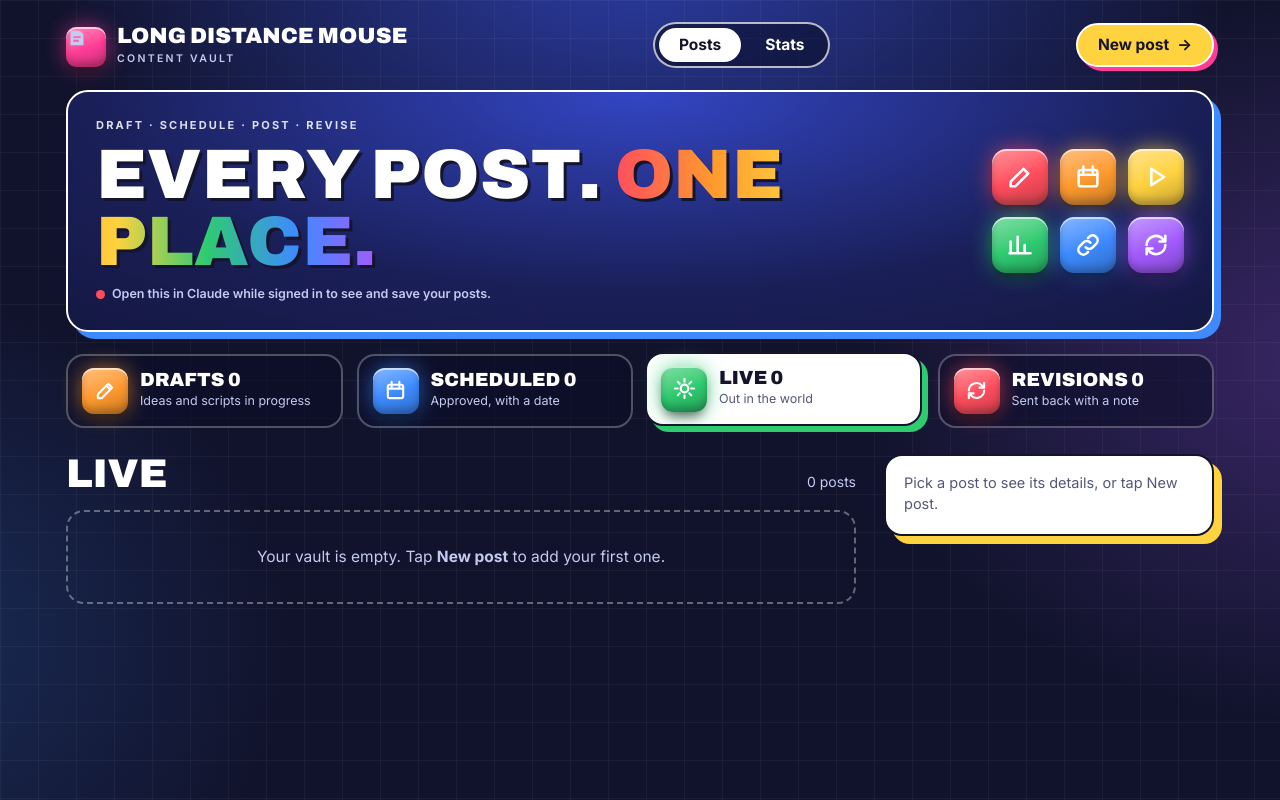
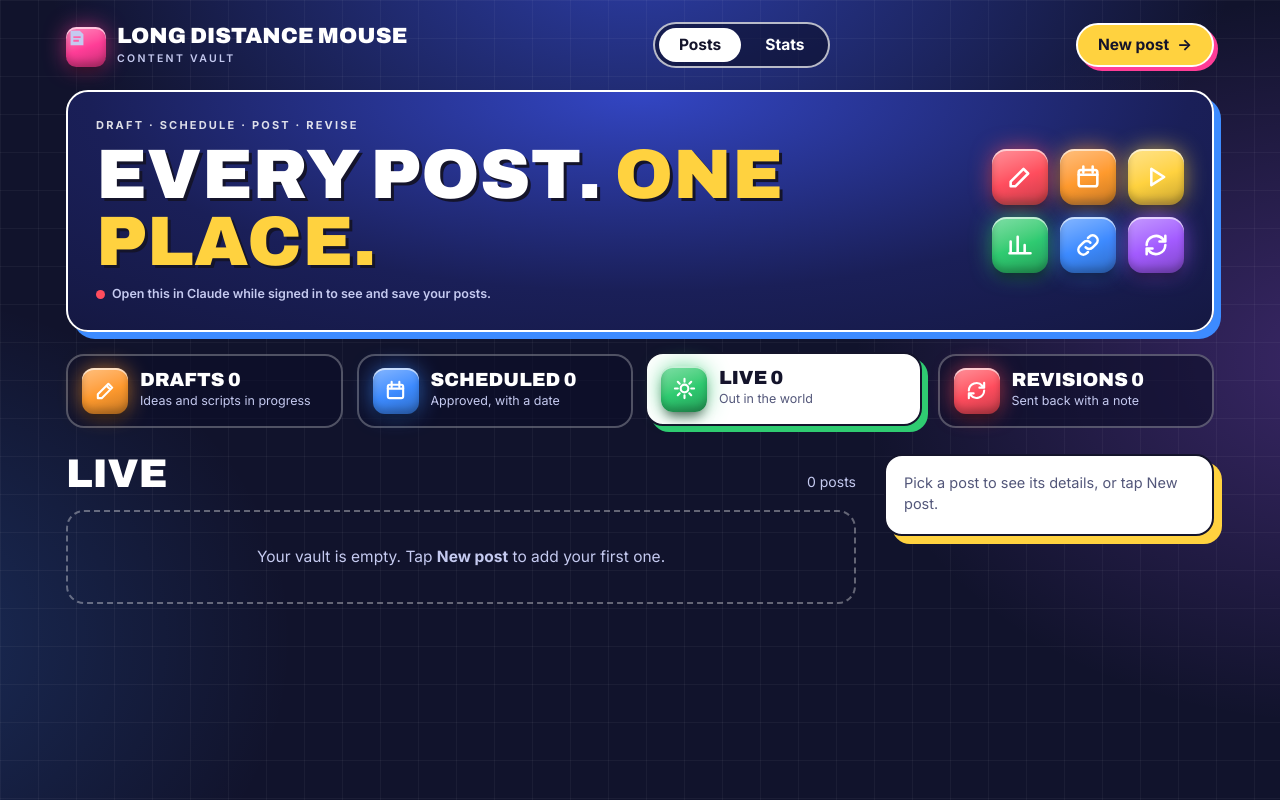
Before and after one commit to lynnemashburn-lab/contentplanning, a plain HTML site: page long-distance-mouse-vault/index.html in a window 1280 px wide. Drawn offline with Linux system fonts and the light colour scheme.

Commit message:
Use solid yellow instead of rainbow lettering in the vault headline
Co-Authored-By: Claude Fable 5.2 <noreply@anthropic.com>
Claude-Session: https://claude.ai/code/session_015TDAB8wrkwS4jsVBPzyBhB

```diff
--- a/long-distance-mouse-vault/index.html
+++ b/long-distance-mouse-vault/index.html
@@ -34,7 +34,7 @@ textarea { font: inherit; }
 :focus-visible { outline: 3px solid var(--yellow); outline-offset: 3px; border-radius: 12px; }
 .tnum { font-variant-numeric: tabular-nums; }
 .hl { font-family: var(--display); font-stretch: 72%; font-weight: 900; text-transform: uppercase; letter-spacing: .005em; line-height: .95; }
-.rb { background: var(--rainbow); -webkit-background-clip: text; background-clip: text; color: transparent; }
+.rb { color: var(--yellow); }
 
 .wrap { position: relative; z-index: 1; max-width: 1180px; margin-inline: auto; padding-block: 22px 60px; padding-left: max(16px, env(safe-area-inset-left, 0px)); padding-right: max(16px, env(safe-area-inset-right, 0px)); }
 .sheet > * + * { margin-top: 22px; }
@@ -76,7 +76,6 @@ textarea { font: inherit; }
 .eyebrow { font-size: 11px; font-weight: 700; letter-spacing: .2em; text-transform: uppercase; color: var(--muted); }
 .banner .eyebrow, .hero-stat .eyebrow { color: #fff; opacity: .85; }
 .banner h1 { font-size: clamp(38px, 7vw, 70px); margin-top: 8px; text-shadow: 3px 3px 0 var(--ink); }
-.banner h1 .rb { text-shadow: none; filter: drop-shadow(3px 3px 0 var(--ink)); }
 .banner p { margin-top: 10px; color: var(--mist); max-width: 44ch; }
 .tiles { display: grid; grid-template-columns: repeat(3, 56px); gap: 12px; }
 .tiles .gloss { width: 56px; height: 56px; }
```
